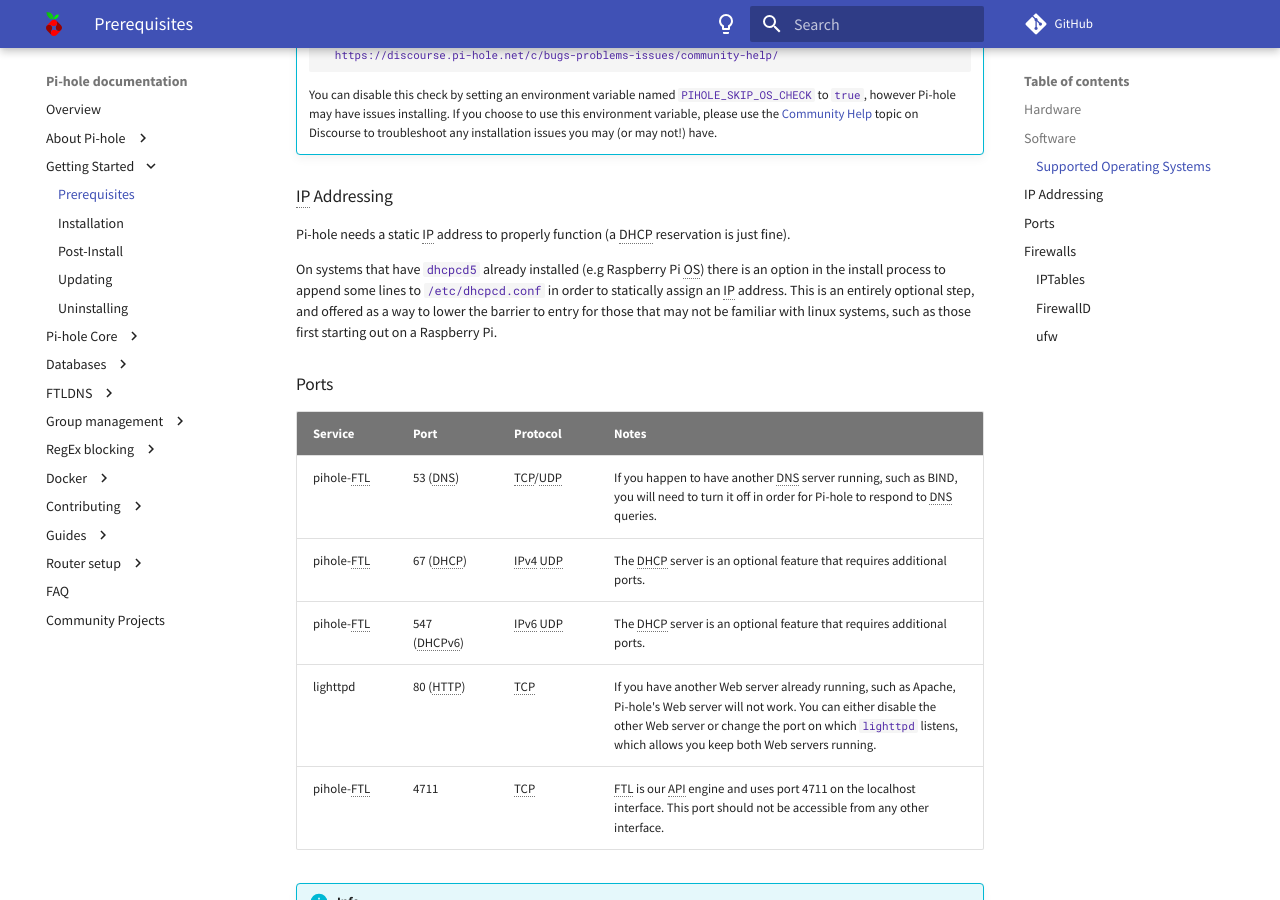
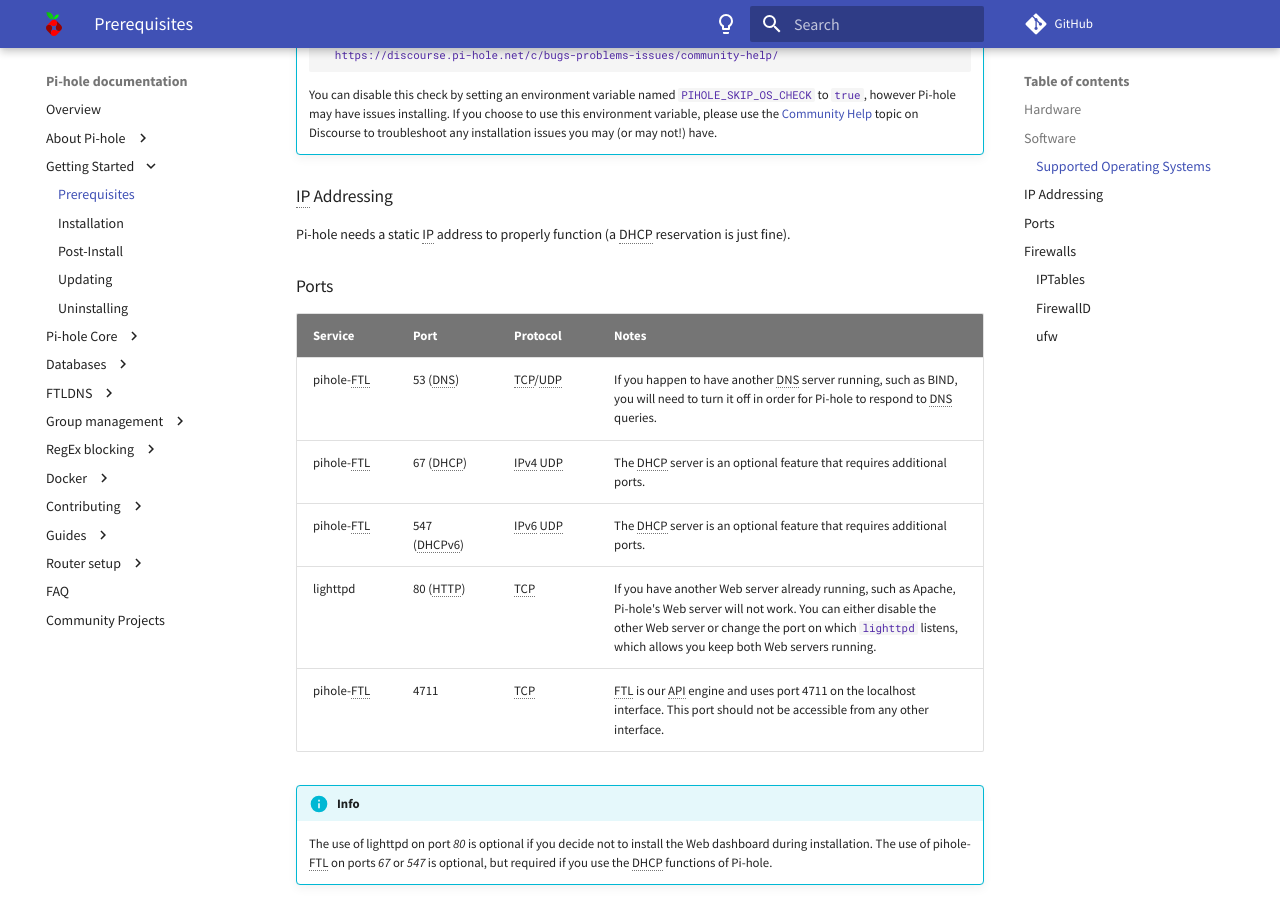
Before and after one commit to pi-hole/docs, an MkDocs documentation site: the page built from docs/main/prerequisites.md, in a window 1280 px wide and 900 px high, scrolled down 1284 px. Built offline with MkDocs 1.6.1 and Material for MkDocs 9.7.7, drawn with Linux system fonts in a browser that asks for light colours; comment, search, counter and statistics services are not loaded.

Commit message:
We don't offer setting a static IP anymore
Signed-off-by: Christian König <ckoenig@posteo.de>

```diff
--- a/docs/main/prerequisites.md
+++ b/docs/main/prerequisites.md
@@ -67,8 +67,6 @@ The following operating systems are **officially** supported:
 ### IP Addressing
 
 Pi-hole needs a static IP address to properly function (a DHCP reservation is just fine).
-
-On systems that have `dhcpcd5` already installed (e.g Raspberry Pi OS) there is an option in the install process to append some lines to `/etc/dhcpcd.conf` in order to statically assign an IP address. This is an entirely optional step, and offered as a way to lower the barrier to entry for those that may not be familiar with linux systems, such as those first starting out on a Raspberry Pi.
 
 ### Ports
 
```
